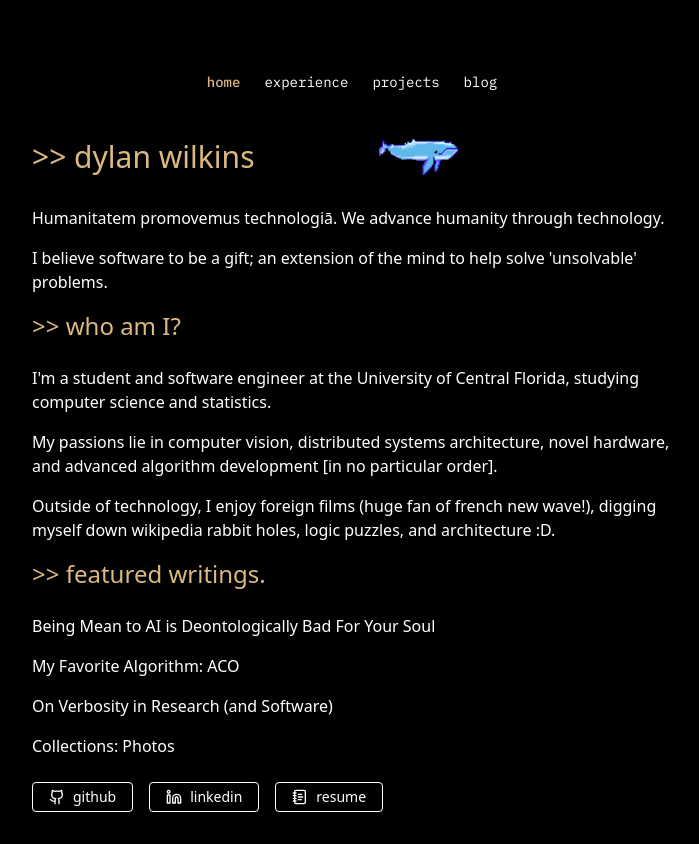
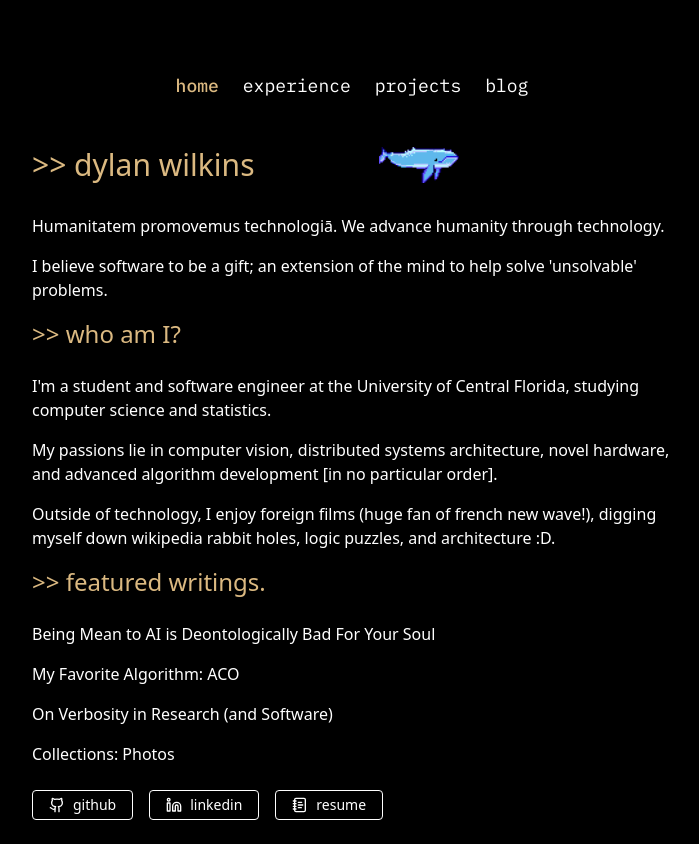
Before and after one commit to dylandhw/site, a Next.js app: page / in a window 1280 px wide. Shown: the whole page, without its empty margins (288-987 px from the left). Built offline with nearby package versions, Linux system fonts and the light colour scheme; no server answers.

Commit message:
change header size

```diff
--- a/src/components/Header.tsx
+++ b/src/components/Header.tsx
@@ -14,7 +14,7 @@ export default function Header() {
 
   return (
     <header className="flex items-center justify-center w-full p-2">
-      <nav className="flex gap-6 justify-center text-sm">
+      <nav className="flex gap-6 justify-center text-lg">
         {navItems.map((item) => {
           const isActive =
             pathname === item.href ||
```
